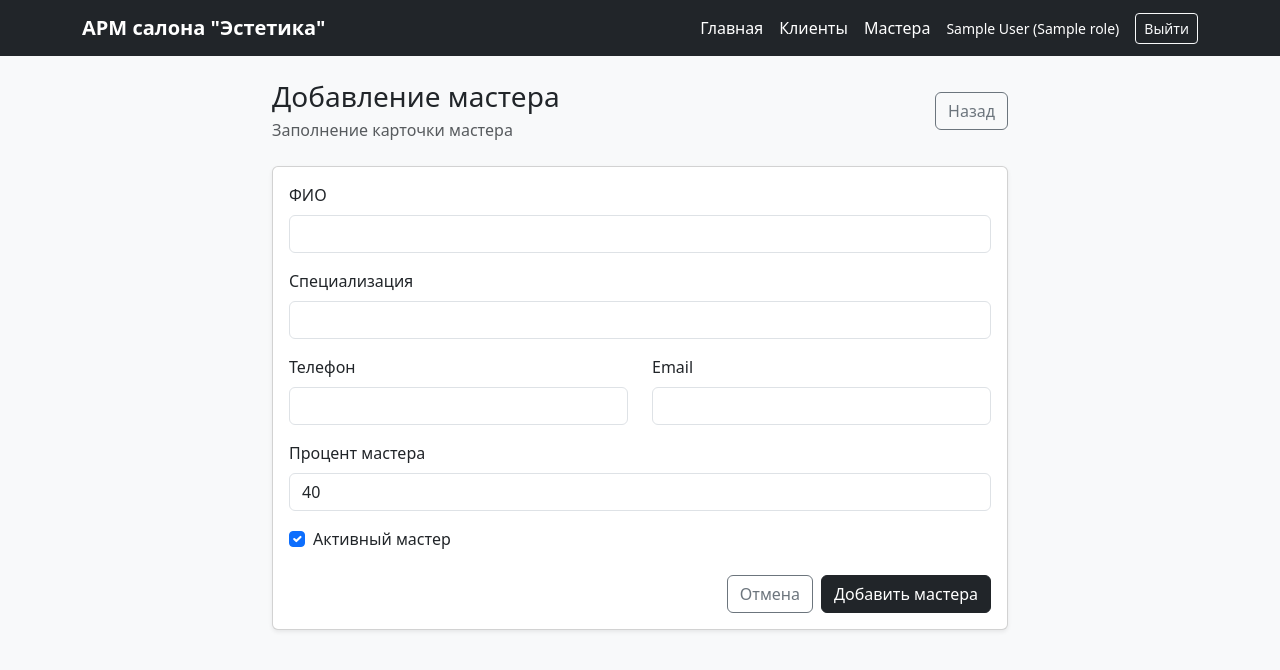
After one commit to nullfork/arm-administrator-salon-estetika, a Flask app: page /masters/create in a window 1280 px wide. The commit adds this page. Shown: the top 670 px of the page. Run offline with Flask 3, Linux system fonts and the light colour scheme; a user stored in the database is signed in; tables that the repository leaves empty hold one stand-in row (values such as "Sample post").

Commit message:
feat: implement CRUD for masters

```diff
--- a/app/__init__.py
+++ b/app/__init__.py
@@ -22,9 +22,11 @@ def create_app():
     from app.routes.main import main_bp
     from app.routes.auth import auth_bp
     from app.routes.clients import clients_bp
+    from app.routes.masters import masters_bp
 
     app.register_blueprint(main_bp)
     app.register_blueprint(auth_bp)
     app.register_blueprint(clients_bp)
+    app.register_blueprint(masters_bp)
 
     return app
--- /dev/null
+++ b/app/routes/masters.py
@@ -0,0 +1,134 @@
+from sqlalchemy import or_
+from flask import Blueprint, render_template, request, redirect, url_for, flash, abort
+from flask_login import login_required
+
+from app.extensions import db
+from app.models import Master
+
+masters_bp = Blueprint("masters", __name__, url_prefix="/masters")
+
+
+@masters_bp.route("/")
+@login_required
+def list_masters():
+    search_query = request.args.get("q", "").strip()
+
+    query = Master.query
+
+    if search_query:
+        query = query.filter(
+            or_(
+                Master.full_name.ilike(f"%{search_query}%"),
+                Master.specialty.ilike(f"%{search_query}%"),
+                Master.phone.ilike(f"%{search_query}%")
+            )
+        )
+
+    masters = query.order_by(Master.full_name.asc()).all()
+
+    return render_template(
+        "masters/list.html",
+        masters=masters,
+        search_query=search_query
+    )
+
+
+@masters_bp.route("/create", methods=["GET", "POST"])
+@login_required
+def create_master():
+    if request.method == "POST":
+        full_name = request.form.get("full_name", "").strip()
+        specialty = request.form.get("specialty", "").strip()
+        phone = request.form.get("phone", "").strip() or None
+        email = request.form.get("email", "").strip() or None
+        percent_rate = request.form.get("percent_rate", "").strip()
+        is_active = request.form.get("is_active") == "on"
+
+        if not full_name or not specialty:
+            flash("Поля 'ФИО' и 'Специализация' обязательны.", "danger")
+            return render_template("masters/form.html", master=None)
+
+        try:
+            percent_rate_value = float(percent_rate) if percent_rate else 40.0
+        except ValueError:
+            flash("Процент мастера должен быть числом.", "danger")
+            return render_template("masters/form.html", master=None)
+
+        master = Master(
+            full_name=full_name,
+            specialty=specialty,
+            phone=phone,
+            email=email,
+            percent_rate=percent_rate_value,
+            is_active=is_active
+        )
+
+        db.session.add(master)
+        db.session.commit()
+
+        flash("Мастер успешно добавлен.", "success")
+        return redirect(url_for("masters.list_masters"))
+
+    return render_template("masters/form.html", master=None)
+
+
+@masters_bp.route("/<int:master_id>/edit", methods=["GET", "POST"])
+@login_required
+def edit_master(master_id):
+    master = db.session.get(Master, master_id)
+    if not master:
+        abort(404)
+
+    if request.method == "POST":
+        full_name = request.form.get("full_name", "").strip()
+        specialty = request.form.get("specialty", "").strip()
+        phone = request.form.get("phone", "").strip() or None
+        email = request.form.get("email", "").strip() or None
+        percent_rate = request.form.get("percent_rate", "").strip()
+        is_active = request.form.get("is_active") == "on"
+
+        if not full_name or not specialty:
+            flash("Поля 'ФИО' и 'Специализация' обязательны.", "danger")
+            return render_template("masters/form.html", master=master)
+
+        try:
+            percent_rate_value = float(percent_rate) if percent_rate else 40.0
+        except ValueError:
+            flash("Процент мастера должен быть числом.", "danger")
+            return render_template("masters/form.html", master=master)
+
+        master.full_name = full_name
+        master.specialty = specialty
+        master.phone = phone
+        master.email = email
+        master.percent_rate = percent_rate_value
+        master.is_active = is_active
+
+        db.session.commit()
+
+        flash("Данные мастера успешно обновлены.", "success")
+        return redirect(url_for("masters.list_masters"))
+
+    return render_template("masters/form.html", master=master)
+
+
+@masters_bp.route("/<int:master_id>/delete", methods=["POST"])
+@login_required
+def delete_master(master_id):
+    master = db.session.get(Master, master_id)
+    if not master:
+        abort(404)
+
+    if master.appointments:
+        flash(
+            "Нельзя удалить мастера, у которого есть связанные записи. "
+            "Сначала удалите или отмените записи.",
+            "warning"
+        )
+        return redirect(url_for("masters.list_masters"))
+
+    db.session.delete(master)
+    db.session.commit()
+
+    flash("Мастер успешно удалён.", "info")
+    return redirect(url_for("masters.list_masters"))
--- a/app/templates/base.html
+++ b/app/templates/base.html
@@ -24,6 +24,7 @@
                 <div class="d-flex align-items-center gap-3 flex-wrap">
                     <a class="nav-link text-white" href="{{ url_for('main.index') }}">Главная</a>
                     <a class="nav-link text-white" href="{{ url_for('clients.list_clients') }}">Клиенты</a>
+                    <a class="nav-link text-white" href="{{ url_for('masters.list_masters') }}">Мастера</a>
 
                     <span class="small text-white">
                         {{ current_user.full_name }} ({{ current_user.role.name }})
--- /dev/null
+++ b/app/templates/masters/form.html
@@ -0,0 +1,117 @@
+{% extends "base.html" %}
+
+{% if master %}
+    {% set page_title = "Редактирование мастера" %}
+{% else %}
+    {% set page_title = "Добавление мастера" %}
+{% endif %}
+
+{% block title %}{{ page_title }}{% endblock %}
+
+{% block content %}
+<div class="row justify-content-center">
+    <div class="col-lg-8">
+        <div class="d-flex justify-content-between align-items-center mb-4">
+            <div>
+                <h1 class="h3 mb-1">{{ page_title }}</h1>
+                <p class="text-muted mb-0">Заполнение карточки мастера</p>
+            </div>
+            <a href="{{ url_for('masters.list_masters') }}" class="btn btn-outline-secondary">
+                Назад
+            </a>
+        </div>
+
+        <div class="card shadow-sm">
+            <div class="card-body">
+                <form method="post">
+                    <div class="mb-3">
+                        <label for="full_name" class="form-label">ФИО</label>
+                        <input
+                            type="text"
+                            class="form-control"
+                            id="full_name"
+                            name="full_name"
+                            value="{{ master.full_name if master else '' }}"
+                            required
+                        >
+                    </div>
+
+                    <div class="mb-3">
+                        <label for="specialty" class="form-label">Специализация</label>
+                        <input
+                            type="text"
+                            class="form-control"
+                            id="specialty"
+                            name="specialty"
+                            value="{{ master.specialty if master else '' }}"
+                            required
+                        >
+                    </div>
+
+                    <div class="row">
+                        <div class="col-md-6 mb-3">
+                            <label for="phone" class="form-label">Телефон</label>
+                            <input
+                                type="text"
+                                class="form-control"
+                                id="phone"
+                                name="phone"
+                                value="{{ master.phone if master else '' }}"
+                            >
+                        </div>
+
+                        <div class="col-md-6 mb-3">
+                            <label for="email" class="form-label">Email</label>
+                            <input
+                                type="email"
+                                class="form-control"
+                                id="email"
+                                name="email"
+                                value="{{ master.email if master else '' }}"
+                            >
+                        </div>
+                    </div>
+
+                    <div class="mb-3">
+                        <label for="percent_rate" class="form-label">Процент мастера</label>
+                        <input
+                            type="number"
+                            step="0.1"
+                            class="form-control"
+                            id="percent_rate"
+                            name="percent_rate"
+                            value="{{ master.percent_rate if master else 40 }}"
+                        >
+                    </div>
+
+                    <div class="form-check mb-4">
+                        <input
+                            class="form-check-input"
+                            type="checkbox"
+                            id="is_active"
+                            name="is_active"
+                            {% if master %}
+                                {% if master.is_active %}checked{% endif %}
+                            {% else %}
+                                checked
+                            {% endif %}
+                        >
+                        <label class="form-check-label" for="is_active">
+                            Активный мастер
+                        </label>
+                    </div>
+
+                    <div class="d-flex justify-content-end gap-2">
+                        <a href="{{ url_for('masters.list_masters') }}" class="btn btn-outline-secondary">
+                            Отмена
+                        </a>
+                        <button type="submit" class="btn btn-dark">
+                            {% if master %}Сохранить изменения{% else %}Добавить мастера{% endif %}
+                        </button>
+                    </div>
+                </form>
+            </div>
+        </div>
+    </div>
+</div>
+{% endblock %}
```
Also changed, not shown: app/templates/index.html (+14 -0 lines), app/templates/masters/list.html (added, +99 -0 lines).
